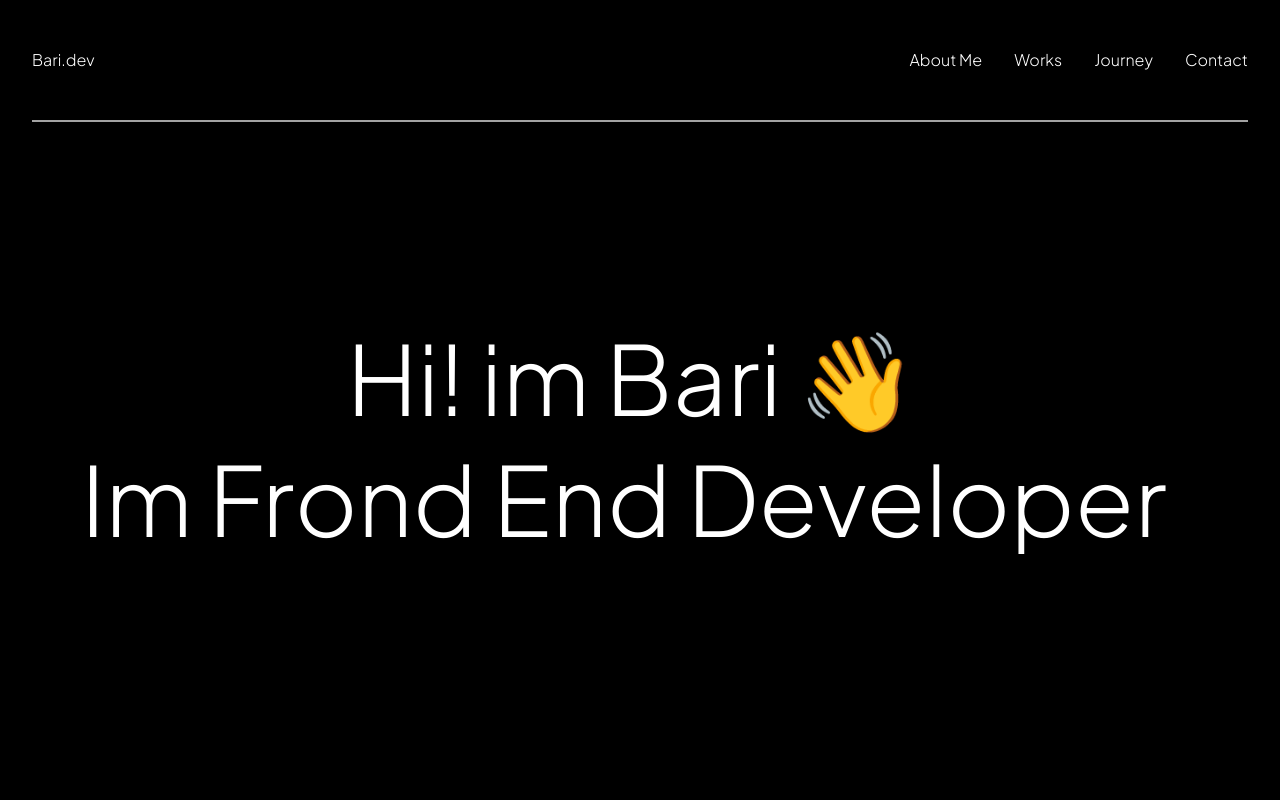
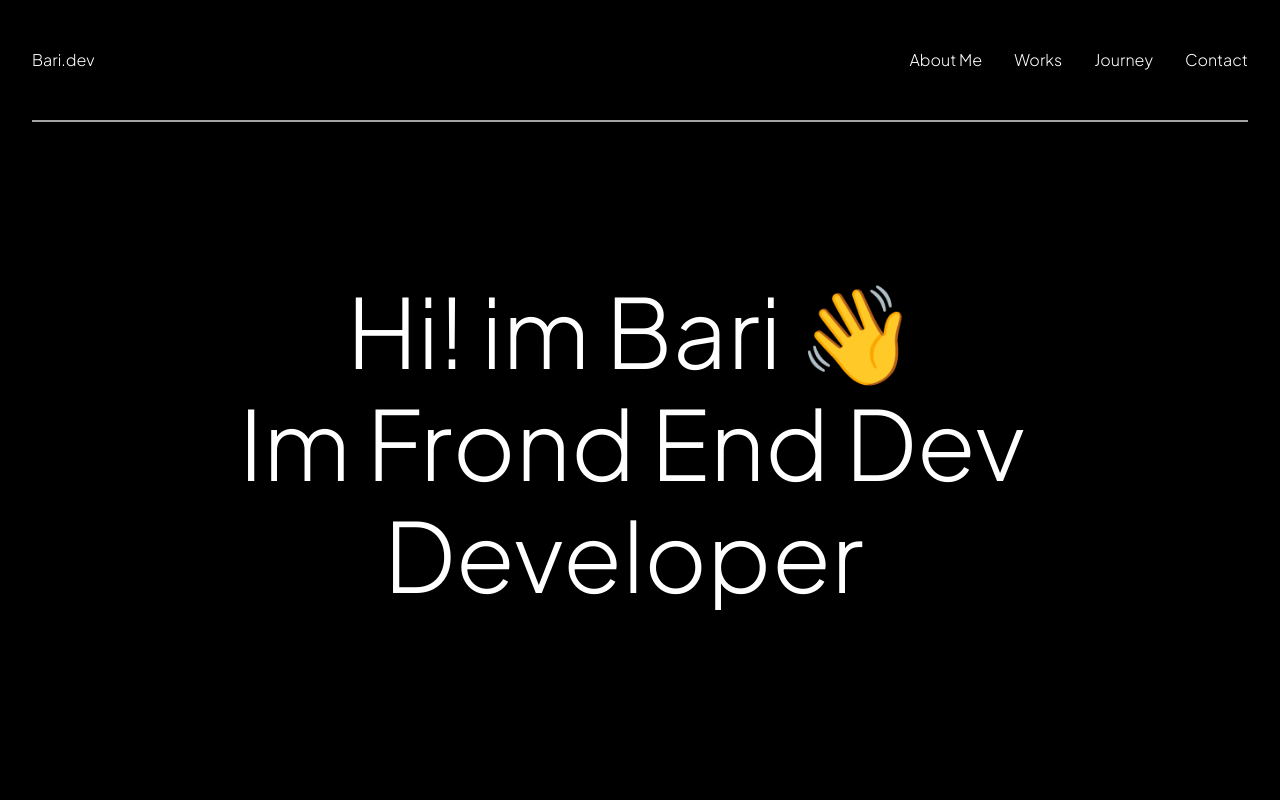
Before and after one commit to NasserAmbari/portfolio, a Next.js app: page / in a window 1280 px wide. Shown: the top 800 px of the page. Built offline with nearby package versions, Linux system fonts and the light colour scheme.

Commit message:
fixing some bugs

```diff
--- a/src/app/components/Hero.tsx
+++ b/src/app/components/Hero.tsx
@@ -29,8 +29,11 @@ const Hero = () => {
   return (
     <div className="flex justify-center items-center min-h-[calc(100vh-10rem)]">
       <h1 className="font-light text-5xl md:text-6xl lg:text-8xl flex justify-center items-center flex-col">
-        <SplitText text="Hi! im Bari 👋" ref={text1}></SplitText>
-        <SplitText text="Im Frond End Developer " ref={text2}></SplitText>
+        <SplitText center={true} text="Hi! im Bari 👋" ref={text1}></SplitText>
+        <SplitText
+          center={true}
+          text="Im Frond End Dev Developer "
+          ref={text2}></SplitText>
       </h1>
     </div>
   );
--- a/src/app/components/ui/SplitText.tsx
+++ b/src/app/components/ui/SplitText.tsx
@@ -1,16 +1,18 @@
 "use client";
-
 import { forwardRef, useImperativeHandle, useRef } from "react";
 
-const SplitText = forwardRef(({ text }: { text: string }, ref) => {
+const SplitText = forwardRef(
+  ({ text, center }: { text: string; center?: boolean }, ref) => {
     const internalRefs = useRef<(HTMLSpanElement | null)[]>([]);
-
     useImperativeHandle(ref, () => internalRefs.current);
 
     return (
-    <div className="block">
+      <div
+        className={`flex flex-wrap ${
+          center ? "justify-center" : "justify-start"
+        }`}>
         {text.split(" ").map((elm, idx) => (
-        <span key={idx} className="py-0 lg:py-2 overflow-hidden inline-block">
+          <span key={idx} className="py-0 lg:py-2 overflow-hidden block">
             <span
               ref={(elm) => {
                 internalRefs.current[idx] = elm;
@@ -22,7 +24,8 @@ const SplitText = forwardRef(({ text }: { text: string }, ref) => {
         ))}
       </div>
     );
-});
+  }
+);
 
 SplitText.displayName = "SplitText";
 
--- a/src/app/page.tsx
+++ b/src/app/page.tsx
@@ -15,7 +15,7 @@ interface SocialLink {
 }
 
 type TechStack = {
-  image: StaticImageData; // atau tipe lain jika bukan string, misalnya: ImageType
+  image: StaticImageData;
   name: string;
 };
 
@@ -101,9 +101,8 @@ export default function Home() {
           scrollTrigger: {
             trigger: elm,
             toggleActions: "play reverse play reverse",
-            start: "0 100%",
-            end: "bottom 60%",
-
+            start: "top 100%",
+            end: "bottom 70%",
             scrub: true,
           },
         }
```
Lines whose indentation alone changed are shown as unchanged.
